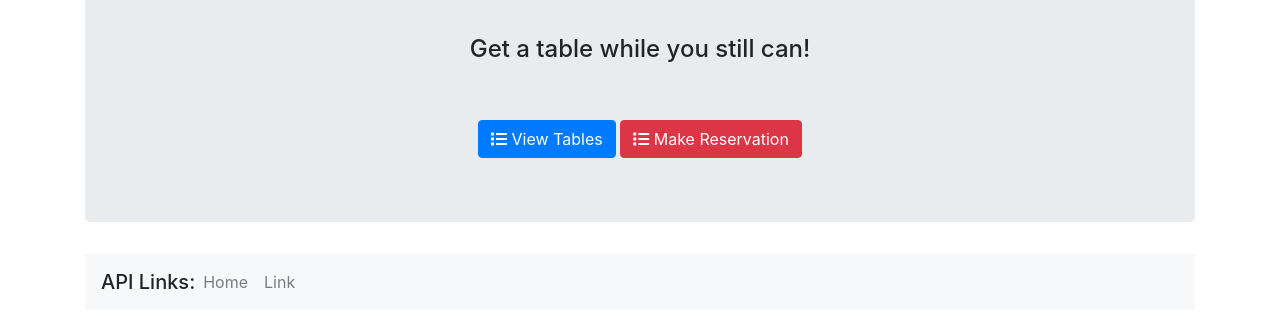
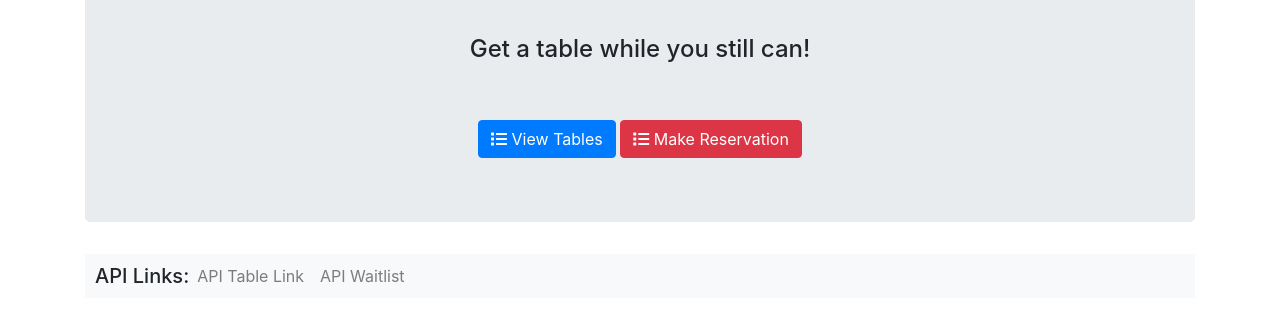
Before and after one commit to fbuonojr/restaurant_miniproject, a plain HTML site: page index.html in a window 1280 px wide. Shown: the part 134-462 px from the top of the page. Drawn offline with nearby package versions, Linux system fonts and the light colour scheme.

Commit message:
finished navbar

```diff
--- a/index.html
+++ b/index.html
@@ -47,21 +47,24 @@
             </div>
         </div>
         <footer class="footer">
-            <nav class="navbar navbar-expand-lg navbar-light bg-light">
-                <h5 id="navbarHeader">
-                    API Links:
-                </h5>
+            <nav class="navbar navbar-expand-lg navbar-light bg-light" id="navbar">
                 <ul class="navbar-nav mr-auto">
                     <li class="nav-item">
-                        <a class="nav-link" href="#">Home <span class="sr-only">(current)</span></a>
+                        <h5 id="navbarHeader">
+                            API Links:
+                        </h5>
                     </li>
                     <li class="nav-item">
-                        <a class="nav-link" href="#">Link</a>
+                        <a class="nav-link navElements" href="#">API Table Link</a>
+                    </li>
+                    <li class="nav-item">
+                        <a class="nav-link navElements" href="#">API Waitlist</a>
                     </li>
                 </ul>
             </nav>
         </footer>
     </div>
+
     <script src="https://code.jquery.com/jquery-3.5.1.js"
         integrity="sha256-QWo7LDvxbWT2tbbQ97B53yJnYU3WhH/C8ycbRAkjPDc=" crossorigin="anonymous"></script>
     <script src="https://cdnjs.cloudflare.com/ajax/libs/popper.js/1.16.1/umd/popper.min.js"></script>
--- a/style.css
+++ b/style.css
@@ -5,3 +5,11 @@
 #navbarHeader{
     margin: 0px;
 }
+
+#navbar{
+    padding: 10px;
+}
+
+.navElements{
+    padding: 0px;
+}
```
